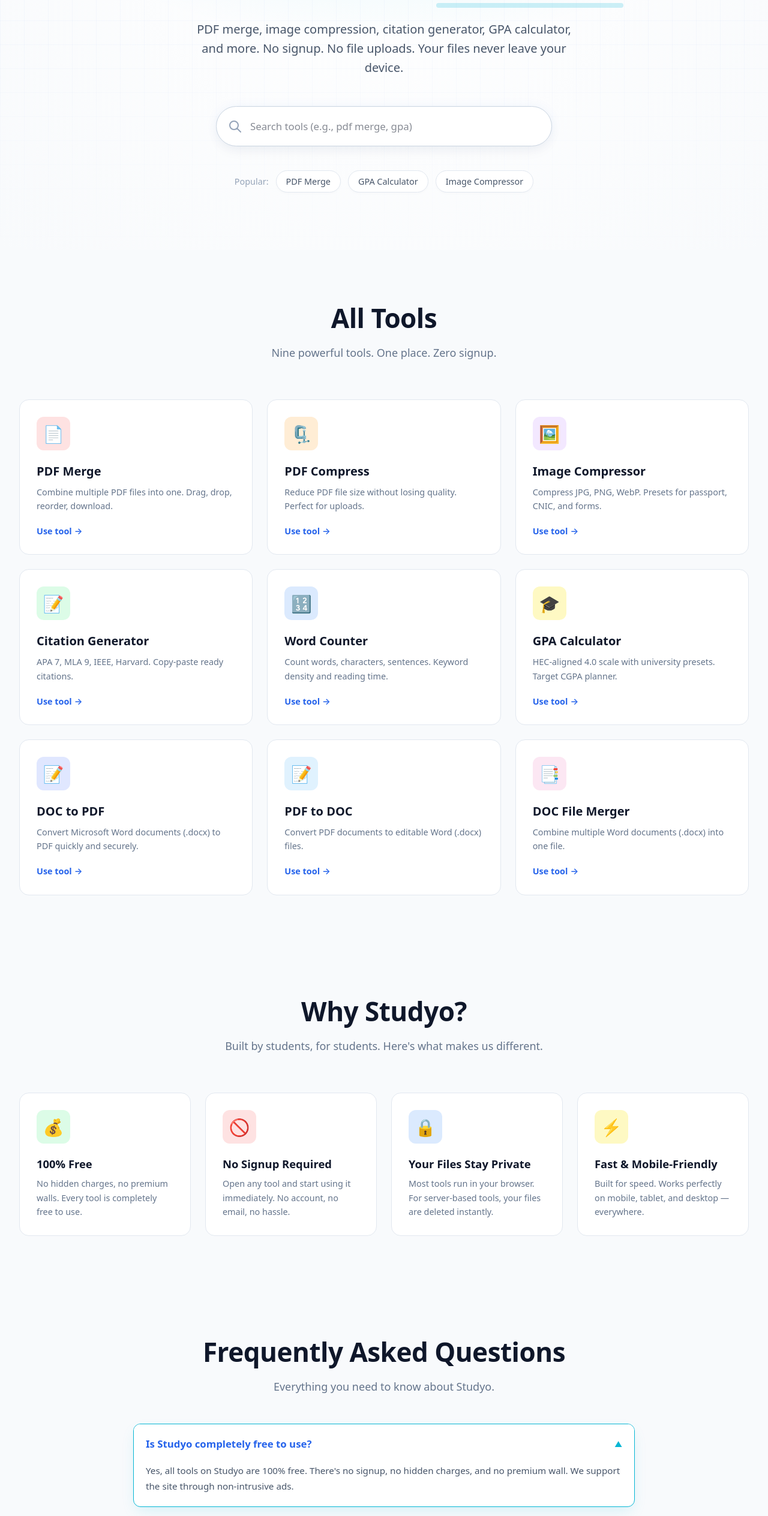
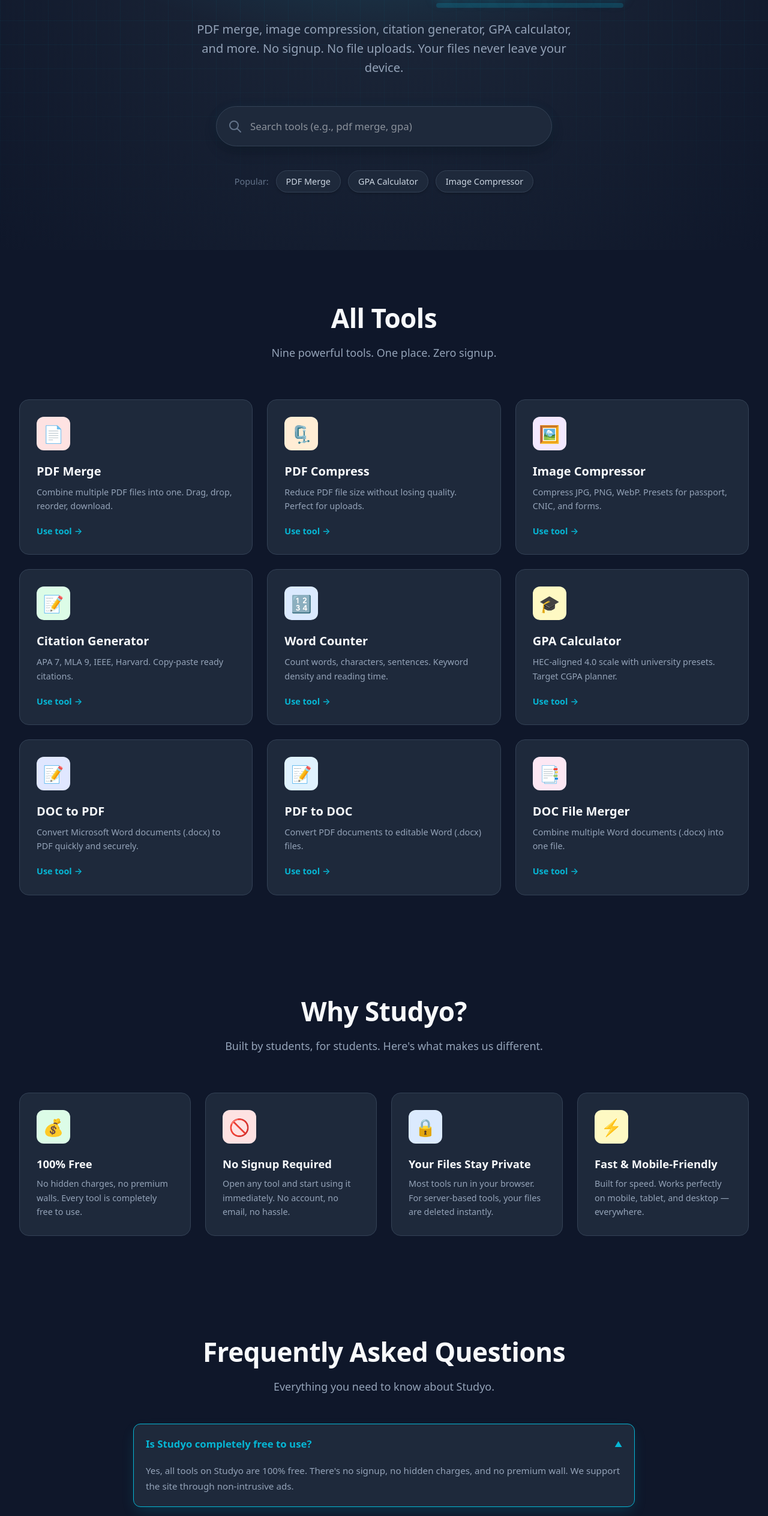
Before and after one commit to hassankhosa21/studyo, a Next.js app in the folder frontend/: page / in a window 1280 px wide. Shown: the part 239-2767 px from the top of the page at 60% size. Built offline with nearby package versions, Linux system fonts and the light colour scheme.

Commit message:
UI: Complete Dark Neon Cyber theme with CSS animations

```diff
--- a/frontend/src/components/FAQ.tsx
+++ b/frontend/src/components/FAQ.tsx
@@ -49,7 +49,7 @@
   const [openIndex, setOpenIndex] = useState<number | null>(0);
 
   return (
-    <section style={{ padding: "5rem 0", background: "#f8fafc" }}>
+    <section style={{ padding: "5rem 0", background: "#0f172a" }}>
       <div className="page-container" style={{ maxWidth: "900px" }}>
 
         {/* Section Header */}
@@ -58,7 +58,7 @@
             style={{
               fontSize: "clamp(2rem, 4vw, 2.75rem)",
               fontWeight: 800,
-              color: "#0f172a",
+              color: "#f8fafc", /* White heading */
               letterSpacing: "-0.5px",
             }}
           >
@@ -67,7 +67,7 @@
           <p
             style={{
               marginTop: "0.75rem",
-              color: "#64748b",
+              color: "#94a3b8", /* Light grey text */
               fontSize: "1.125rem",
             }}
           >
@@ -84,12 +84,12 @@
                 key={index}
                 className={`faq-item ${isOpen ? "faq-open" : ""}`}
                 style={{
-                  background: "white",
-                  border: isOpen ? "1px solid #06b6d4" : "1px solid #e2e8f0",
+                  background: "#1e293b", /* Dark card bg */
+                  border: isOpen ? "1px solid #06b6d4" : "1px solid #334155",
                   borderRadius: "0.75rem",
                   overflow: "hidden",
                   transition: "all 0.3s cubic-bezier(0.4, 0, 0.2, 1)",
-                  boxShadow: isOpen ? "0 10px 25px -5px rgba(6, 182, 212, 0.15)" : "0 2px 4px rgba(0,0,0,0.02)",
+                  boxShadow: isOpen ? "0 10px 25px -5px rgba(6, 182, 212, 0.2)" : "0 2px 4px rgba(0,0,0,0.2)",
                 }}
               >
                 <button
@@ -102,12 +102,12 @@
                     gap: "1rem",
                     padding: "1.25rem",
                     textAlign: "left",
-                    background: "white",
+                    background: "transparent", /* Transparent to show dark card */
                     border: "none",
                     cursor: "pointer",
                     fontSize: "1.05rem",
                     fontWeight: 600,
-                    color: isOpen ? "#2563eb" : "#0f172a",
+                    color: isOpen ? "#06b6d4" : "#f8fafc", /* Cyan if open, white if closed */
                     transition: "color 0.2s",
                   }}
                   aria-expanded={isOpen}
@@ -115,7 +115,7 @@
                   <span>{faq.question}</span>
                   <span
                     style={{
-                      color: isOpen ? "#06b6d4" : "#94a3b8",
+                      color: isOpen ? "#06b6d4" : "#64748b",
                       fontSize: "0.8rem",
                       transition: "transform 0.3s ease",
                       transform: isOpen ? "rotate(180deg)" : "rotate(0deg)",
@@ -135,7 +135,7 @@
                     <div
                       style={{
                         padding: "0 1.25rem 1.25rem 1.25rem",
-                        color: "#475569",
+                        color: "#94a3b8", /* Light grey answer text */
                         lineHeight: 1.7,
                         fontSize: "0.95rem",
                       }}
--- a/frontend/src/components/Hero.tsx
+++ b/frontend/src/components/Hero.tsx
@@ -71,7 +71,7 @@
             fontSize: "clamp(2.5rem, 6vw, 4.5rem)",
             fontWeight: 800,
             lineHeight: 1.1,
-            color: "#0f172a",
+            color: "#f8fafc", /* White text for dark theme */
             letterSpacing: "-1px",
             maxWidth: "900px",
             marginLeft: "auto",
@@ -79,7 +79,7 @@
           }}
         >
           Free Tools for{" "}
-          <span style={{ color: "#2563eb", position: "relative" }}>
+          <span style={{ color: "#06b6d4", position: "relative", textShadow: "0 0 20px rgba(6, 182, 212, 0.5)" }}>
             Students
             <span
               style={{
@@ -101,7 +101,7 @@
           style={{
             marginTop: "1.5rem",
             fontSize: "clamp(1.1rem, 2vw, 1.25rem)",
-            color: "#475569",
+            color: "#94a3b8", /* Light grey for dark theme */
             maxWidth: "640px",
             marginLeft: "auto",
             marginRight: "auto",
@@ -136,13 +136,13 @@
               style={{
                 width: "100%",
                 padding: "1.25rem 1.25rem 1.25rem 3.5rem",
-                border: "1px solid #cbd5e1",
+                border: "1px solid #334155",
                 borderRadius: "9999px",
                 fontSize: "1.05rem",
                 outline: "none",
-                background: "white",
-                color: "#0f172a",
-                boxShadow: "0 10px 25px -5px rgba(0,0,0,0.05), 0 0 20px rgba(37,99,235,0.05)",
+                background: "#1e293b", /* Dark search bar */
+                color: "#f8fafc",
+                boxShadow: "0 10px 25px -5px rgba(0,0,0,0.3), 0 0 20px rgba(6,182,212,0.05)",
                 boxSizing: "border-box",
                 transition: "all 0.3s ease",
               }}
@@ -155,7 +155,7 @@
                 transform: "translateY(-50%)",
                 width: "24px",
                 height: "24px",
-                color: "#94a3b8",
+                color: "#64748b",
               }}
               fill="none"
               stroke="currentColor"
@@ -178,10 +178,10 @@
                 left: 0,
                 right: 0,
                 marginTop: "0.5rem",
-                background: "white",
-                border: "1px solid #e2e8f0",
+                background: "#1e293b",
+                border: "1px solid #334155",
                 borderRadius: "1rem",
-                boxShadow: "0 20px 40px -10px rgba(0,0,0,0.1)",
+                boxShadow: "0 20px 40px -10px rgba(0,0,0,0.5)",
                 zIndex: 10,
                 overflow: "hidden",
                 textAlign: "left",
@@ -202,7 +202,7 @@
                     borderRadius: "0.5rem",
                     cursor: "pointer",
                     fontSize: "1rem",
-                    color: "#334155",
+                    color: "#e2e8f0",
                     fontWeight: 500,
                     transition: "all 0.2s ease",
                   }}
@@ -228,7 +228,7 @@
             animationDelay: "0.3s",
           }}
         >
-          <span style={{ color: "#94a3b8", fontWeight: 500 }}>Popular:</span>
+          <span style={{ color: "#64748b", fontWeight: 500 }}>Popular:</span>
           {["PDF Merge", "GPA Calculator", "Image Compressor"].map((name) => {
             const tool = tools.find((t) => t.name === name);
             return (
@@ -238,14 +238,14 @@
                 className="quick-link-btn"
                 style={{
                   padding: "0.4rem 1rem",
-                  background: "white",
-                  border: "1px solid #e2e8f0",
+                  background: "#1e293b",
+                  border: "1px solid #334155",
                   borderRadius: "9999px",
-                  color: "#475569",
+                  color: "#cbd5e1",
                   cursor: "pointer",
                   fontSize: "0.9rem",
                   fontWeight: 500,
-                  boxShadow: "0 2px 4px rgba(0,0,0,0.02)",
+                  boxShadow: "0 2px 4px rgba(0,0,0,0.2)",
                   transition: "all 0.2s ease",
                 }}
               >
@@ -256,10 +256,10 @@
         </div>
       </div>
 
-      {/* Pure CSS Animations & Glows */}
+      {/* Pure CSS Animations & Glows for Dark Theme */}
       <style>{`
         .hero-bg {
-          background: radial-gradient(circle at 50% 0%, #ffffff 0%, #f8fafc 100%);
+          background: radial-gradient(circle at 50% 0%, #1e293b 0%, #0f172a 100%);
         }
         .hero-bg::before {
           content: "";
@@ -267,7 +267,7 @@
           top: -20%; left: 50%;
           transform: translateX(-50%);
           width: 80%; height: 60%;
-          background: radial-gradient(ellipse at center, rgba(6, 182, 212, 0.08) 0%, transparent 70%);
+          background: radial-gradient(ellipse at center, rgba(6, 182, 212, 0.15) 0%, transparent 70%);
           pointer-events: none;
           z-index: 0;
         }
@@ -276,8 +276,8 @@
           position: absolute;
           top: 0; left: 0; width: 100%; height: 100%;
           background-image:
-            linear-gradient(rgba(37, 99, 235, 0.03) 1px, transparent 1px),
-            linear-gradient(90deg, rgba(37, 99, 235, 0.03) 1px, transparent 1px);
+            linear-gradient(rgba(6, 182, 212, 0.05) 1px, transparent 1px),
+            linear-gradient(90deg, rgba(6, 182, 212, 0.05) 1px, transparent 1px);
           background-size: 40px 40px;
           mask-image: linear-gradient(to bottom, black 40%, transparent 100%);
           -webkit-mask-image: linear-gradient(to bottom, black 40%, transparent 100%);
@@ -286,16 +286,16 @@
         }
         .hero-search-input:focus {
           border-color: #06b6d4 !important;
-          box-shadow: 0 0 0 4px rgba(6, 182, 212, 0.1), 0 10px 25px -5px rgba(0,0,0,0.05) !important;
+          box-shadow: 0 0 0 4px rgba(6, 182, 212, 0.15), 0 10px 25px -5px rgba(0,0,0,0.3) !important;
         }
         .search-result-item:hover {
-          background: #f0f9ff !important;
-          color: #2563eb !important;
+          background: rgba(6, 182, 212, 0.1) !important;
+          color: #06b6d4 !important;
         }
         .quick-link-btn:hover {
-          border-color: #2563eb !important;
-          color: #2563eb !important;
-          box-shadow: 0 4px 10px rgba(37,99,235,0.1) !important;
+          border-color: #06b6d4 !important;
+          color: #06b6d4 !important;
+          box-shadow: 0 4px 10px rgba(6, 182, 212, 0.2) !important;
           transform: translateY(-2px) !important;
         }
       `}</style>
--- a/frontend/src/components/ToolsGrid.tsx
+++ b/frontend/src/components/ToolsGrid.tsx
@@ -6,69 +6,69 @@
     description: "Combine multiple PDF files into one. Drag, drop, reorder, download.",
     href: "/pdf-merge",
     icon: "📄",
-    color: "#fee2e2", // Light red bg for icon
+    color: "#fee2e2",
   },
   {
     name: "PDF Compress",
     description: "Reduce PDF file size without losing quality. Perfect for uploads.",
     href: "/pdf-compress",
     icon: "🗜️",
-    color: "#ffedd5", // Light orange
+    color: "#ffedd5",
   },
   {
     name: "Image Compressor",
     description: "Compress JPG, PNG, WebP. Presets for passport, CNIC, and forms.",
     href: "/image-compressor",
     icon: "🖼️",
-    color: "#f3e8ff", // Light purple
+    color: "#f3e8ff",
   },
   {
     name: "Citation Generator",
     description: "APA 7, MLA 9, IEEE, Harvard. Copy-paste ready citations.",
     href: "/citation-generator",
     icon: "📝",
-    color: "#dcfce7", // Light green
+    color: "#dcfce7",
   },
   {
     name: "Word Counter",
     description: "Count words, characters, sentences. Keyword density and reading time.",
     href: "/word-counter",
     icon: "🔢",
-    color: "#dbeafe", // Light blue
+    color: "#dbeafe",
   },
   {
     name: "GPA Calculator",
     description: "HEC-aligned 4.0 scale with university presets. Target CGPA planner.",
     href: "/gpa-calculator",
     icon: "🎓",
-    color: "#fef9c3", // Light yellow
+    color: "#fef9c3",
   },
   {
     name: "DOC to PDF",
     description: "Convert Microsoft Word documents (.docx) to PDF quickly and securely.",
     href: "/doc-to-pdf",
     icon: "📝",
-    color: "#e0e7ff", // Light indigo
+    color: "#e0e7ff",
   },
   {
     name: "PDF to DOC",
     description: "Convert PDF documents to editable Word (.docx) files.",
     href: "/pdf-to-doc",
     icon: "📝",
-    color: "#e0f2fe", // Light sky
+    color: "#e0f2fe",
   },
   {
     name: "DOC File Merger",
     description: "Combine multiple Word documents (.docx) into one file.",
     href: "/doc-merge",
     icon: "📑",
-    color: "#fce7f3", // Light pink
+    color: "#fce7f3",
   },
 ];
 
 export default function ToolsGrid() {
   return (
-    <section style={{ padding: "5rem 0", background: "#f8fafc" }}>
+    <section style={{ padding: "5rem 0", background: "#0f172a" }}>
       <div className="page-container">
 
         {/* Section Header */}
@@ -77,7 +77,7 @@
             style={{
               fontSize: "clamp(2rem, 4vw, 2.75rem)",
               fontWeight: 800,
-              color: "#0f172a",
+              color: "#f8fafc", /* White heading */
               letterSpacing: "-0.5px",
             }}
           >
@@ -86,7 +86,7 @@
           <p
             style={{
               marginTop: "0.75rem",
-              color: "#64748b",
+              color: "#94a3b8", /* Light grey text */
               fontSize: "1.125rem",
             }}
           >
@@ -105,8 +105,8 @@
                 display: "flex",
                 flexDirection: "column",
                 padding: "1.75rem",
-                background: "white",
-                border: "1px solid #e2e8f0",
+                background: "#1e293b", /* Dark card bg */
+                border: "1px solid #334155", /* Dark border */
                 borderRadius: "1rem",
                 textDecoration: "none",
                 transition: "all 0.3s cubic-bezier(0.4, 0, 0.2, 1)",
@@ -114,7 +114,7 @@
                 overflow: "hidden",
               }}
             >
-              {/* Subtle top border glow on hover (using CSS class) */}
+              {/* Subtle top border glow on hover */}
               <div className="card-glow"></div>
 
               <div
@@ -123,7 +123,7 @@
                   width: "56px",
                   height: "56px",
                   borderRadius: "0.75rem",
-                  background: tool.color,
+                  background: tool.color, /* Kept original bright colors */
                   display: "flex",
                   alignItems: "center",
                   justifyContent: "center",
@@ -140,7 +140,7 @@
                   marginTop: "1.25rem",
                   fontSize: "1.25rem",
                   fontWeight: 700,
-                  color: "#0f172a",
+                  color: "#f8fafc", /* White title */
                   transition: "color 0.2s",
                 }}
               >
@@ -151,9 +151,9 @@
                 style={{
                   marginTop: "0.5rem",
                   fontSize: "0.9rem",
-                  color: "#64748b",
+                  color: "#94a3b8", /* Light grey description */
                   lineHeight: 1.6,
-                  flexGrow: 1, // Makes sure content pushes the arrow down
+                  flexGrow: 1,
                 }}
               >
                 {tool.description}
@@ -165,7 +165,7 @@
                   marginTop: "1.25rem",
                   display: "flex",
                   alignItems: "center",
-                  color: "#2563eb",
+                  color: "#06b6d4", /* Neon Cyan */
                   fontSize: "0.9rem",
                   fontWeight: 600,
                 }}
@@ -187,20 +187,18 @@
         </div>
       </div>
 
-      {/* Pure CSS Hover Effects & Neon Glows */}
+      {/* Pure CSS Hover Effects for Dark Theme */}
       <style>{`
-        /* Hover effect for Card (Lift and Shadow) */
         .premium-card:hover {
           transform: translateY(-6px);
-          border-color: rgba(37, 99, 235, 0.4) !important;
-          box-shadow: 0 20px 40px -10px rgba(37, 99, 235, 0.15), 0 0 20px rgba(6, 182, 212, 0.05) !important;
+          border-color: rgba(6, 182, 212, 0.5) !important;
+          box-shadow: 0 20px 40px -10px rgba(6, 182, 212, 0.15), 0 0 20px rgba(6, 182, 212, 0.1) !important;
         }
 
-        /* Top glowing line */
         .card-glow {
           position: absolute;
           top: 0; left: 0; right: 0;
-          height: 3px;
+          height: 2px;
           background: linear-gradient(90deg, transparent, #06b6d4, transparent);
           opacity: 0;
           transition: opacity 0.3s ease;
@@ -209,17 +207,14 @@
           opacity: 1;
         }
 
-        /* Icon Animation */
         .premium-card:hover .tool-icon {
           transform: scale(1.1) rotate(-5deg);
         }
 
-        /* Title Color Change */
         .premium-card:hover .tool-title {
-          color: #2563eb !important;
+          color: #06b6d4 !important; /* Neon Cyan on hover */
         }
 
-        /* Arrow Slide Animation */
         .premium-card:hover .tool-arrow {
           transform: translateX(6px);
         }
--- a/frontend/src/components/WhyUs.tsx
+++ b/frontend/src/components/WhyUs.tsx
@@ -4,7 +4,7 @@
     description:
       "No hidden charges, no premium walls. Every tool is completely free to use.",
     icon: "💰",
-    color: "#dcfce7",
+    color: "#dcfce7", // Kept original bright colors for icons
   },
   {
     title: "No Signup Required",
@@ -31,7 +31,7 @@
 
 export default function WhyUs() {
   return (
-    <section style={{ padding: "5rem 0", background: "#f8fafc" }}>
+    <section style={{ padding: "5rem 0", background: "#0f172a" }}>
       <div className="page-container">
 
         {/* Section Header */}
@@ -40,7 +40,7 @@
             style={{
               fontSize: "clamp(2rem, 4vw, 2.75rem)",
               fontWeight: 800,
-              color: "#0f172a",
+              color: "#f8fafc", /* White heading for dark theme */
               letterSpacing: "-0.5px",
             }}
           >
@@ -49,7 +49,7 @@
           <p
             style={{
               marginTop: "0.75rem",
-              color: "#64748b",
+              color: "#94a3b8", /* Light grey text */
               fontSize: "1.125rem",
             }}
           >
@@ -64,10 +64,10 @@
               key={reason.title}
               className="premium-card"
               style={{
-                background: "white",
+                background: "#1e293b", /* Dark card background */
                 padding: "1.75rem",
                 borderRadius: "1rem",
-                border: "1px solid #e2e8f0",
+                border: "1px solid #334155", /* Dark border */
                 transition: "all 0.3s cubic-bezier(0.4, 0, 0.2, 1)",
                 position: "relative",
                 overflow: "hidden",
@@ -94,7 +94,7 @@
                   marginTop: "1.25rem",
                   fontSize: "1.15rem",
                   fontWeight: 700,
-                  color: "#0f172a",
+                  color: "#f8fafc", /* White title */
                 }}
               >
                 {reason.title}
@@ -103,7 +103,7 @@
                 style={{
                   marginTop: "0.5rem",
                   fontSize: "0.9rem",
-                  color: "#64748b",
+                  color: "#94a3b8", /* Light grey text */
                   lineHeight: 1.6,
                 }}
               >
@@ -114,12 +114,12 @@
         </div>
       </div>
 
-      {/* Pure CSS Hover Effects */}
+      {/* Pure CSS Hover Effects for Dark Theme */}
       <style>{`
         .premium-card:hover {
           transform: translateY(-6px);
-          border-color: rgba(37, 99, 235, 0.4) !important;
-          box-shadow: 0 20px 40px -10px rgba(37, 99, 235, 0.15) !important;
+          border-color: rgba(6, 182, 212, 0.5) !important;
+          box-shadow: 0 20px 40px -10px rgba(6, 182, 212, 0.15) !important;
         }
         .premium-card:hover .reason-icon {
           transform: scale(1.1) rotate(5deg);
```
Also changed, not shown: frontend/src/components/CTA.tsx (+20 -19 lines).
